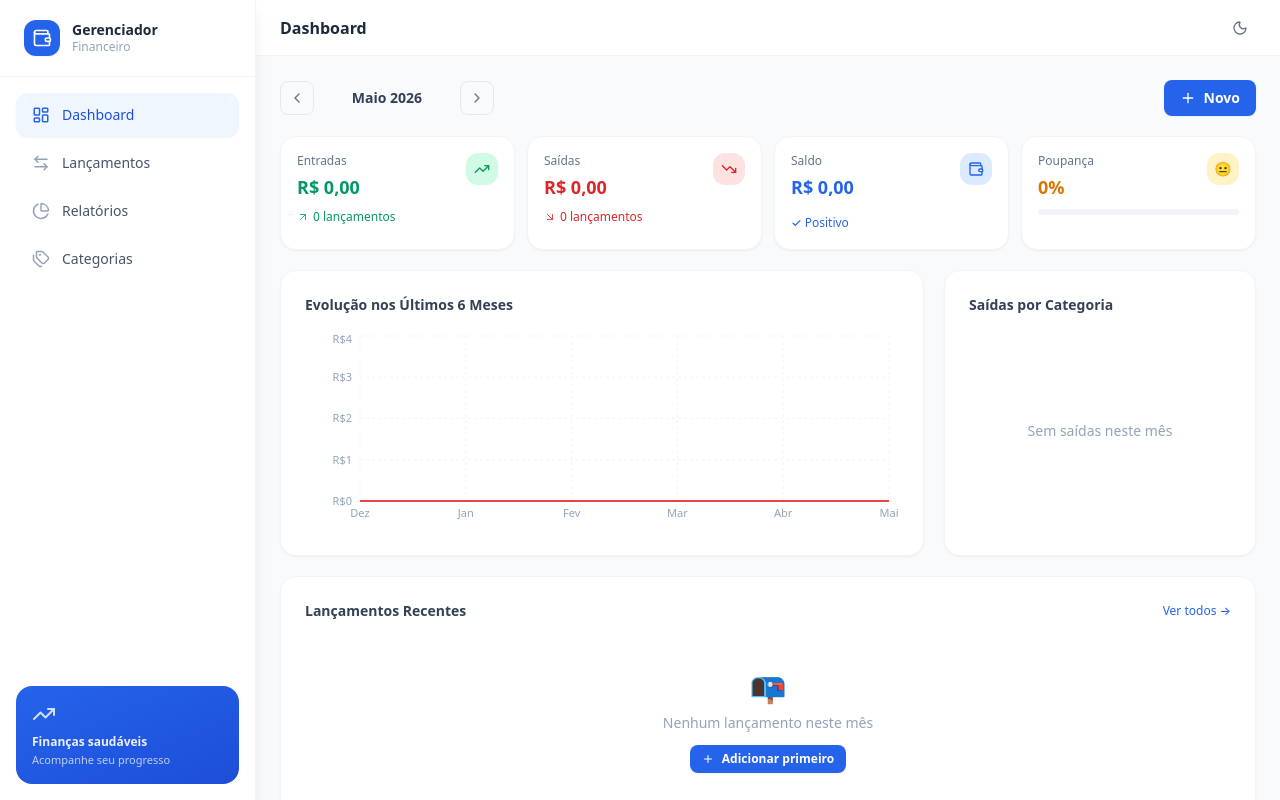
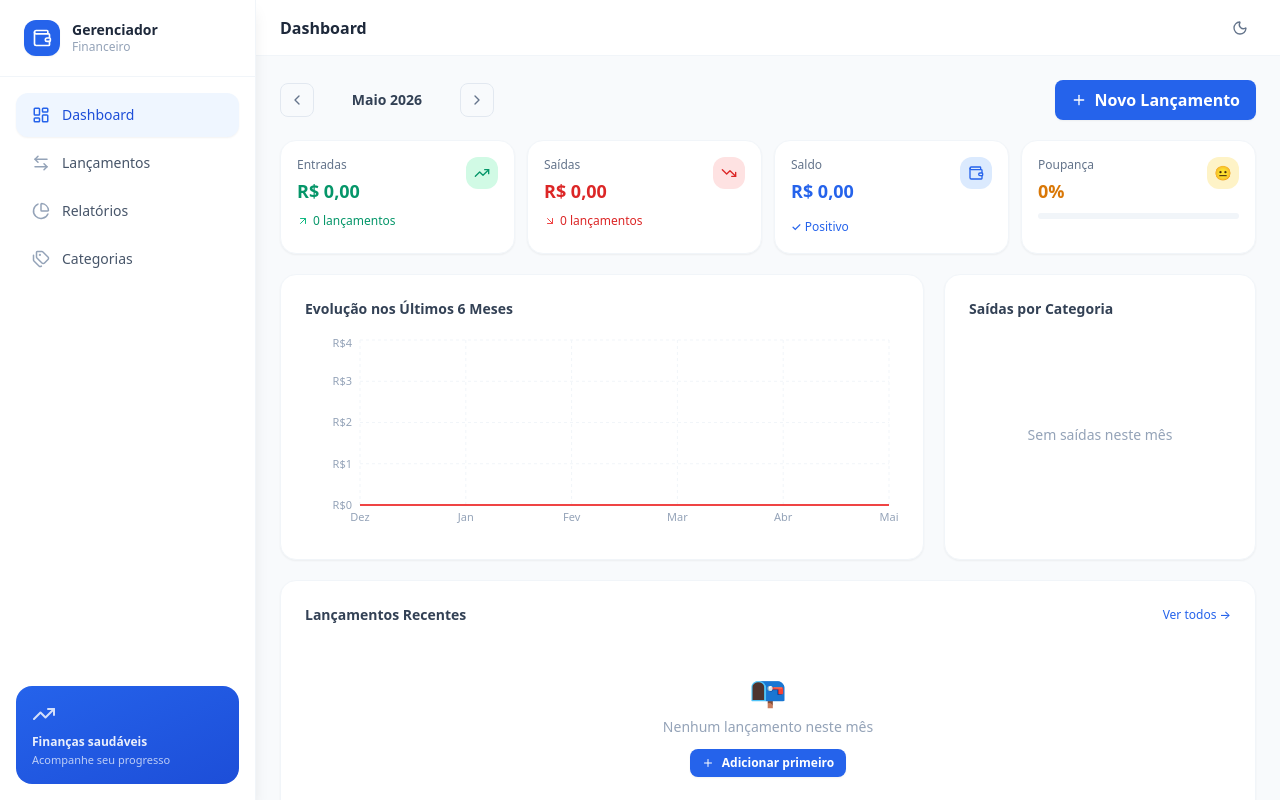
Before and after one commit to Rodrigo-de-carvalho/Gerenciador, a React (Vite) app: page / in a window 1280 px wide. Built offline with nearby package versions, Linux system fonts and the light colour scheme.

Commit message:
fix: botão Novo Lançamento responsivo no mobile
- Remove flex-wrap do header row para não quebrar linha
- Usa hidden sm:inline para mostrar texto só no desktop
- No mobile mostra apenas o ícone + no botão

```diff
--- a/src/pages/Dashboard.jsx
+++ b/src/pages/Dashboard.jsx
@@ -86,7 +86,7 @@ export default function Dashboard({ onNavigate }) {
   return (
     <div className="space-y-5">
       {/* Month selector */}
-      <div className="flex items-center justify-between gap-3 flex-wrap">
+      <div className="flex items-center justify-between gap-3">
         <div className="flex items-center gap-2">
           <button className="btn-icon border border-slate-200 dark:border-slate-600" onClick={prevMonth}>
             <ChevronLeft className="w-4 h-4" />
@@ -98,10 +98,9 @@ export default function Dashboard({ onNavigate }) {
             <ChevronRight className="w-4 h-4" />
           </button>
         </div>
-        <button className="btn-primary text-sm" onClick={() => setShowModal(true)}>
+        <button className="btn-primary" onClick={() => setShowModal(true)}>
           <Plus className="w-4 h-4" />
-          <span className="hidden xs:inline">Novo Lançamento</span>
-          <span className="xs:hidden">Novo</span>
+          <span className="hidden sm:inline">Novo Lançamento</span>
         </button>
       </div>
 
--- a/src/pages/Transactions.jsx
+++ b/src/pages/Transactions.jsx
@@ -68,7 +68,7 @@ export default function Transactions() {
   return (
     <div className="space-y-4">
       {/* Month nav + add */}
-      <div className="flex items-center justify-between gap-3 flex-wrap">
+      <div className="flex items-center justify-between gap-3">
         <div className="flex items-center gap-2">
           <button className="btn-icon border border-slate-200 dark:border-slate-600" onClick={prevMonth}>
             <ChevronLeft className="w-4 h-4" />
@@ -80,9 +80,9 @@ export default function Transactions() {
             <ChevronRight className="w-4 h-4" />
           </button>
         </div>
-        <button className="btn-primary text-sm" onClick={() => { setEditTx(null); setShowModal(true); }}>
+        <button className="btn-primary" onClick={() => { setEditTx(null); setShowModal(true); }}>
           <Plus className="w-4 h-4" />
-          Novo Lançamento
+          <span className="hidden sm:inline">Novo Lançamento</span>
         </button>
       </div>
 
```
